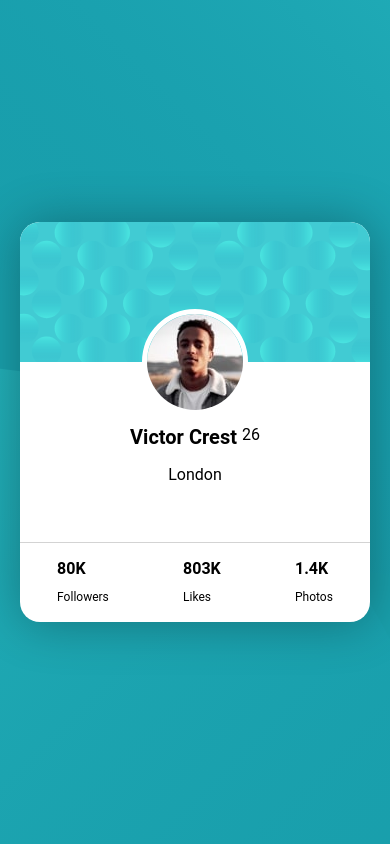
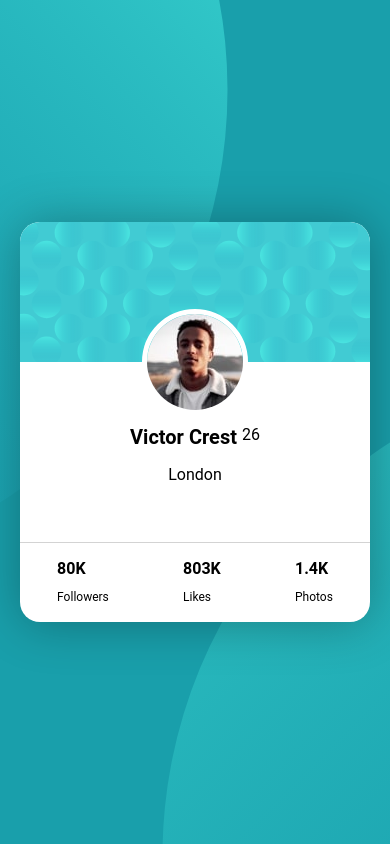
Before and after one commit to ThoLeBris/profilcard, a plain HTML site: page index.html in a window 390 px wide. Drawn offline with Linux system fonts and the light colour scheme.

Commit message:
mediaqueries

```diff
--- a/index.html
+++ b/index.html
@@ -9,6 +9,7 @@
   <title>Frontend Mentor | Profile card component</title>
 
   <link rel="stylesheet" href="style.css">
+  <link rel="stylesheet" href="mediaqueries.css">
 
 </head>
 <body>
--- /dev/null
+++ b/mediaqueries.css
@@ -0,0 +1,32 @@
+@media screen and (max-width: 1441px){
+    .circle-top{
+        left: -250px;
+    }
+    .circle-bottom{
+        right: -250px;
+    }
+}
+@media screen and (max-width: 1025px){
+    .circle-top{
+        left: -450px;
+    }
+    .circle-bottom{
+        right: -450px;
+    }
+}
+@media screen and (max-width: 769px){
+    .circle-top{
+        left: -600px;
+    }
+    .circle-bottom{
+        right: -600px;
+    }
+}
+@media screen and (max-width: 426px){
+    .circle-top{
+        left: -750px;
+    }
+    .circle-bottom{
+        right: -750px;
+    }
+}
--- a/style.css
+++ b/style.css
@@ -13,10 +13,6 @@ main{
 
     height: 100vh;
 
-
-    /* background: url(images/bg-pattern-top.svg) no-repeat left top,
-    url(images/bg-pattern-bottom.svg) no-repeat right bottom; */
-
     position: relative;
     overflow: hidden;
     z-index: -2;
@@ -28,10 +24,12 @@ main{
 .circle-top{
     top: -400px;
     left: -50px;
+
 }
 .circle-bottom{
     bottom: -500px;
     right: -50px;
+
 }
 
 .container{
```
